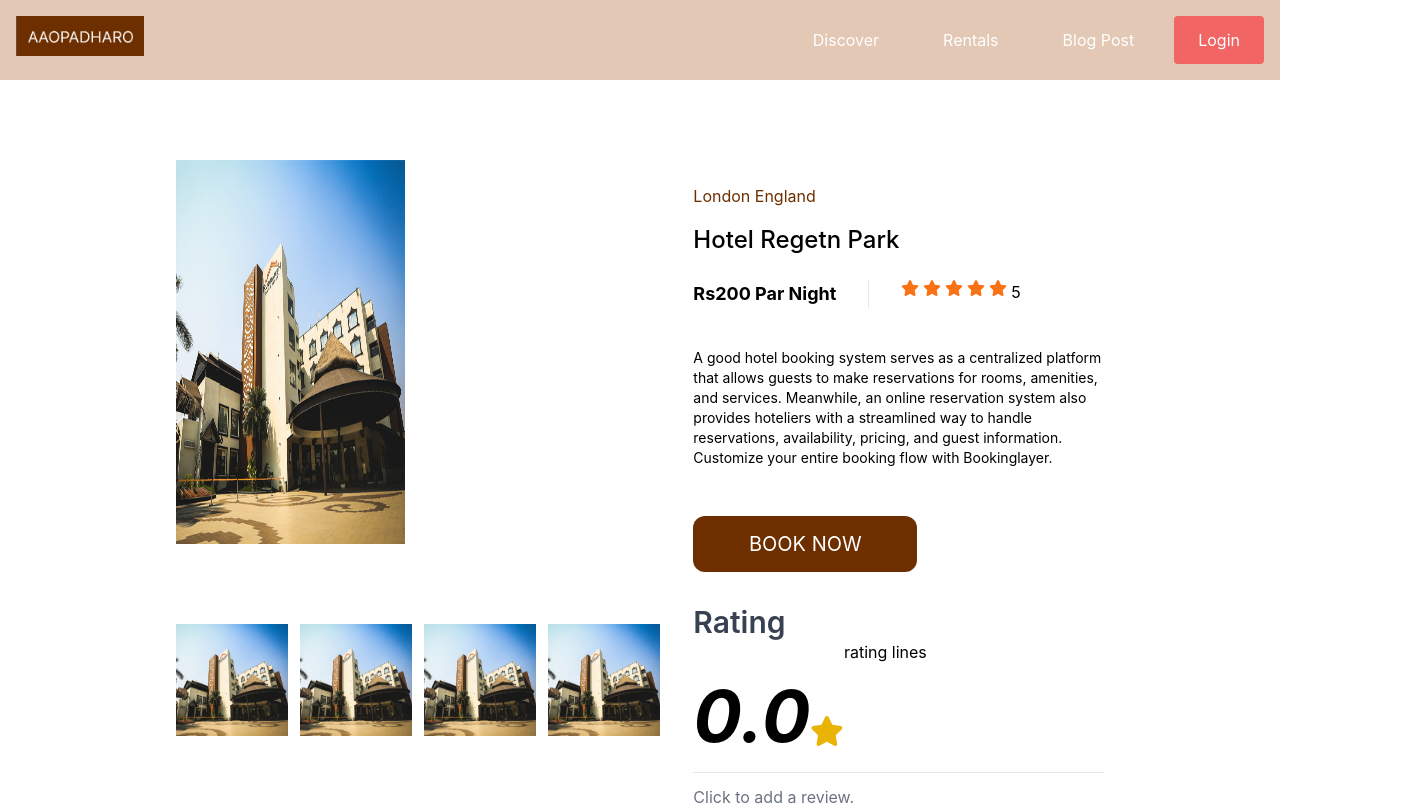
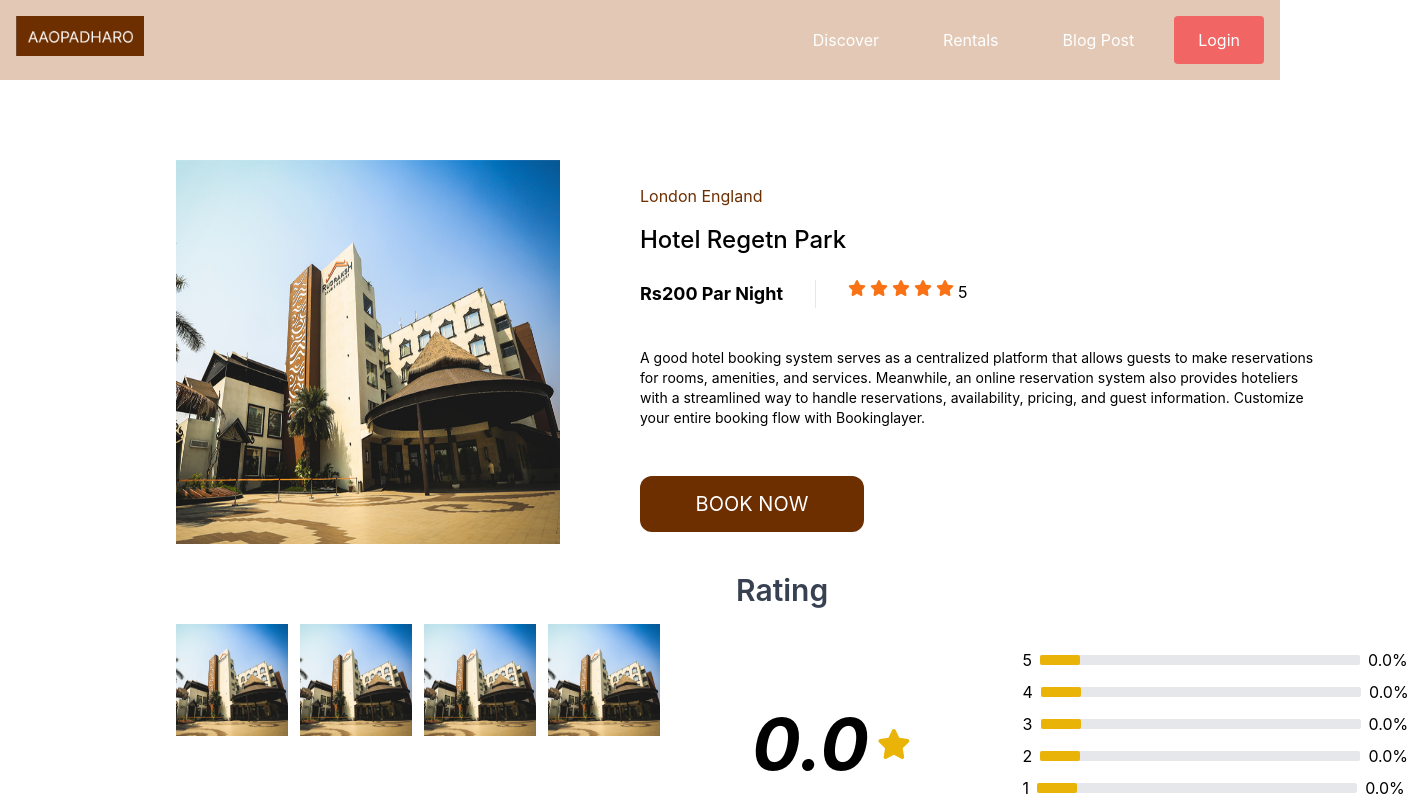
Before and after one commit to Poojagoyal99/Internproj, a React (Create React App) app: page /hotel-details in a window 1280 px wide. Shown: the top 806 px of the page, 1409 px wide, since content can reach past the window. Built offline with nearby package versions, Linux system fonts and the light colour scheme.

Commit message:
modify files

```diff
--- a/src/list/discover/HotelDetail.js
+++ b/src/list/discover/HotelDetail.js
@@ -1,87 +1,169 @@
-
-import CardImg from '../../images/card1.png';
-import { FontAwesomeIcon } from '@fortawesome/react-fontawesome';
-import { faStar } from '@fortawesome/free-solid-svg-icons';
+import CardImg from "../../images/card1.png";
+import { FontAwesomeIcon } from "@fortawesome/react-fontawesome";
+import { faStar } from "@fortawesome/free-solid-svg-icons";
 
 const HotelDetail = () => {
-
   return (
     <>
-        <div className='flex mx-44 my-20'>
+      <div className="flex ml-44 my-20">
         <div>
-            <div className='max-h-full w-full'>
-    <img src={CardImg} alt='hotelimage' className='h-96 w-svw' />
+          <div className="max-h-full w-full">
+            <img src={CardImg} alt="hotelimage" className="h-96 min-w-96" />
           </div>
-                <div className='flex space-x-3 mt-20'>
-                <img src={CardImg} alt='hotelimage' className='h-28 w-28'></img>
-                <img src={CardImg} alt='hotelimage'className='h-28 w-28'></img>
-                <img src={CardImg} alt='hotelimage'className='h-28 w-28'></img>
-                <img src={CardImg} alt='hotelimage'className='h-28 w-28'></img>
+          <div className="flex space-x-3 mt-20">
+            <img src={CardImg} alt="hotelimage" className="h-28 w-28"></img>
+            <img src={CardImg} alt="hotelimage" className="h-28 w-28"></img>
+            <img src={CardImg} alt="hotelimage" className="h-28 w-28"></img>
+            <img src={CardImg} alt="hotelimage" className="h-28 w-28"></img>
           </div>
         </div>
-            <div className=' mt-6 ml-72'>
-                <p className='text-customBrown text-base'>London England</p>
-                <h1 className='font-medium text-2xl mt-4'>Hotel Regetn Park</h1>
-                <div className='flex space-x-8 mt-6'>
-                <h2 className='font-bold text-lg'>Rs200 Par Night</h2>
-                <div className='bg-gray-200 h-30 w-px' ></div>
+        <div className="mt-6 ml-20">
+          <p className="text-customBrown text-base">London England</p>
+          <h1 className="font-medium text-2xl mt-4">Hotel Regetn Park</h1>
+          <div className="flex space-x-8 mt-6">
+            <h2 className="font-bold text-lg">Rs200 Par Night</h2>
+            <div className="bg-gray-200 h-30 w-px"></div>
             <div className="flex">
               {[...Array(5)].map((_, i) => (
-                           <FontAwesomeIcon key={i} icon={faStar} className="text-orange-500 mr-1" />
+                <FontAwesomeIcon
+                  key={i}
+                  icon={faStar}
+                  className="text-orange-500 mr-1"
+                />
               ))}
               <p>5</p>
             </div>
           </div>
-                <p className='text-sm mt-10'>A good hotel booking system serves as a centralized platform that allows guests to make reservations for rooms, amenities, and services.
-                    Meanwhile, an online reservation system also provides hoteliers with a streamlined way to handle reservations, availability, pricing, and guest information.
-                    Customize your entire booking flow with Bookinglayer.</p>
-                <button className='bg-customBrown text-white font-normal text-xl h-14 w-56 rounded-xl mt-12'>BOOK NOW</button>
-                <h1 className='font-semibold text-3xl mt-8 text-gray-700'>Rating</h1>
-                <div className='flex'>
-                    <div className='font-bold text-7xl mt-10'><i>0.0</i><FontAwesomeIcon  icon={faStar} className="text-yellow-500 text-3xl" /></div>
-                    <div> rating lines</div>
+          <p className="text-sm mt-10 mr-20">
+            A good hotel booking system serves as a centralized platform that
+            allows guests to make reservations for rooms, amenities, and
+            services. Meanwhile, an online reservation system also provides
+            hoteliers with a streamlined way to handle reservations,
+            availability, pricing, and guest information. Customize your entire
+            booking flow with Bookinglayer.
+          </p>
+          <button className="bg-customBrown text-white font-normal text-xl h-14 w-56 rounded-xl mt-12">
+            BOOK NOW
+          </button>
+          <h1 className="font-semibold text-3xl mt-10 ml-24 text-gray-700">
+            Rating
+          </h1>
+          <div className="flex ml-28">
+            <div className="flex items-center font-bold text-7xl mt-10">
+              <i className="mr-2">0.0</i>
+              <FontAwesomeIcon
+                icon={faStar}
+                className="text-yellow-500 text-3xl"
+              />
             </div>
-                <hr className='mt-5'></hr>
-                <div className='text-gray-500 mt-3'>Click to add a review.<button className='text-blue-500 ml-48'>+Add Review</button></div>
+            <div className="ml-28 my-10">
+              <div class="flex items-center">
+                <span class="mr-2">5</span>
+                <div class="w-80 bg-gray-200 rounded-sm h-2.5 dark:bg-gray-700">
+                  <div class="bg-yellow-500 h-2.5 rounded-sm w-10"></div>
+                </div>
+                <span class="ml-2">0.0%</span>
+              </div>
+              <div class="flex items-center mt-2">
+                <span class="mr-2">4</span>
+                <div class="w-80 bg-gray-200 rounded-sm h-2.5 dark:bg-gray-700">
+                  <div class="bg-yellow-500 h-2.5 rounded-sm w-10"></div>
+                </div>
+                <span class="ml-2">0.0%</span>
+              </div>
+              <div class="flex items-center mt-2">
+                <span class="mr-2">3</span>
+                <div class="w-80 bg-gray-200 rounded-sm h-2.5 dark:bg-gray-700">
+                  <div class="bg-yellow-500 h-2.5 rounded-sm w-10"></div>
+                </div>
+                <span class="ml-2">0.0%</span>
+              </div>
+              <div class="flex items-center mt-2">
+                <span class="mr-2">2</span>
+                <div class="w-80 bg-gray-200 rounded-sm h-2.5 dark:bg-gray-700">
+                  <div class="bg-yellow-500 h-2.5 rounded-sm w-10"></div>
+                </div>
+                <span class="ml-2">0.0%</span>
+              </div>
+              <div class="flex items-center mt-2">
+                <span class="mr-2">1</span>
+                <div class="w-80 bg-gray-200 rounded-sm h-2.5 dark:bg-gray-700">
+                  <div class="bg-yellow-500 h-2.5 rounded-sm w-10"></div>
+                </div>
+                <span class="ml-2">0.0%</span>
               </div>
             </div>
-            <div className=' flex mx-44 space-x-10'>
-                <div className='min:h-72 w-3/6 border border-gray-300 shadow-lg'>
-                <div className='flex ml-10 my-5'>
-                <img src={CardImg} alt='profilepic' className='h-20 w-20 rounded-full'></img>
-                <div className='ml-5 mt-3'>
-                <h1 className='font-semibold'>ABCDSF HFINKK</h1>
-                <p className='text-sm text-gray-500 pt-1'>DHfngn fjgmks</p>
+          </div>
+
+          <hr className="mt-5"></hr>
+          <div className="text-gray-500 mt-3">
+            Click to add a review.
+            <button className="text-blue-500 ml-48">+Add Review</button>
+          </div>
+        </div>
+      </div>
+      <div className="flex mx-44 space-x-10">
+        <div className="min:h-72 w-3/6 border border-gray-300 shadow-lg">
+          <div className="flex ml-10 my-5">
+            <img
+              src={CardImg}
+              alt="profilepic"
+              className="h-20 w-20 rounded-full"
+            ></img>
+            <div className="ml-5 mt-3">
+              <h1 className="font-semibold">ABCDSF HFINKK</h1>
+              <p className="text-sm text-gray-500 pt-1">DHfngn fjgmks</p>
               <div className="flex pt-2">
                 {[...Array(4)].map((_, i) => (
-                           <FontAwesomeIcon key={i} icon={faStar} className="text-orange-500 mr-1" />
+                  <FontAwesomeIcon
+                    key={i}
+                    icon={faStar}
+                    className="text-orange-500 mr-1"
+                  />
                 ))}
               </div>
             </div>
           </div>
-                <p className='text-sm ml-10 mb-10 mr-20'>A good hotel booking system serves as a centralized platform that allows guests to make reservations for rooms, amenities, and services.
-                    Meanwhile, an online reservation system also provides hoteliers with a streamlined way to handle reservations, availability, pricing, and guest information.
-                    Customize your entire booking flow with Bookinglayer.</p>
+          <p className="text-sm ml-10 mb-10 mr-20">
+            A good hotel booking system serves as a centralized platform that
+            allows guests to make reservations for rooms, amenities, and
+            services. Meanwhile, an online reservation system also provides
+            hoteliers with a streamlined way to handle reservations,
+            availability, pricing, and guest information. Customize your entire
+            booking flow with Bookinglayer.
+          </p>
         </div>
-            <div className='min:h-72 w-3/6 border border-gray-300 shadow-lg'>
-            <div className='flex ml-10 my-5'>
-                <img src={CardImg} alt='profilepic' className='h-20 w-20 rounded-full'></img>
-                <div className='ml-5 mt-3'>
-                <h1 className='font-semibold'>ABCDSF HFINKK</h1>
-                <p className='text-sm text-gray-500 pt-1'>DHfngn fjgmks</p>
+        <div className="min:h-72 w-3/6 border border-gray-300 shadow-lg">
+          <div className="flex ml-10 my-5">
+            <img
+              src={CardImg}
+              alt="profilepic"
+              className="h-20 w-20 rounded-full"
+            ></img>
+            <div className="ml-5 mt-3">
+              <h1 className="font-semibold">ABCDSF HFINKK</h1>
+              <p className="text-sm text-gray-500 pt-1">DHfngn fjgmks</p>
               <div className="flex pt-2">
                 {[...Array(4)].map((_, i) => (
-                           <FontAwesomeIcon key={i} icon={faStar} className="text-orange-500 mr-1" />
+                  <FontAwesomeIcon
+                    key={i}
+                    icon={faStar}
+                    className="text-orange-500 mr-1"
+                  />
                 ))}
               </div>
             </div>
           </div>
-                <p className='text-sm ml-10 mb-10 mr-20'>A good hotel booking system serves as a centralized platform that allows guests to make reservations for rooms, amenities, and services.
-                    Meanwhile, an online reservation system also provides hoteliers with a streamlined way to handle reservations, availability, pricing, and guest information.
-                    Customize your entire booking flow with Bookinglayer.</p>
+          <p className="text-sm ml-10 mb-10 mr-20">
+            A good hotel booking system serves as a centralized platform that
+            allows guests to make reservations for rooms, amenities, and
+            services. Meanwhile, an online reservation system also provides
+            hoteliers with a streamlined way to handle reservations,
+            availability, pricing, and guest information. Customize your entire
+            booking flow with Bookinglayer.
+          </p>
         </div>
       </div>
-
     </>
   );
 };
```
Lines whose indentation alone changed are shown as unchanged.
